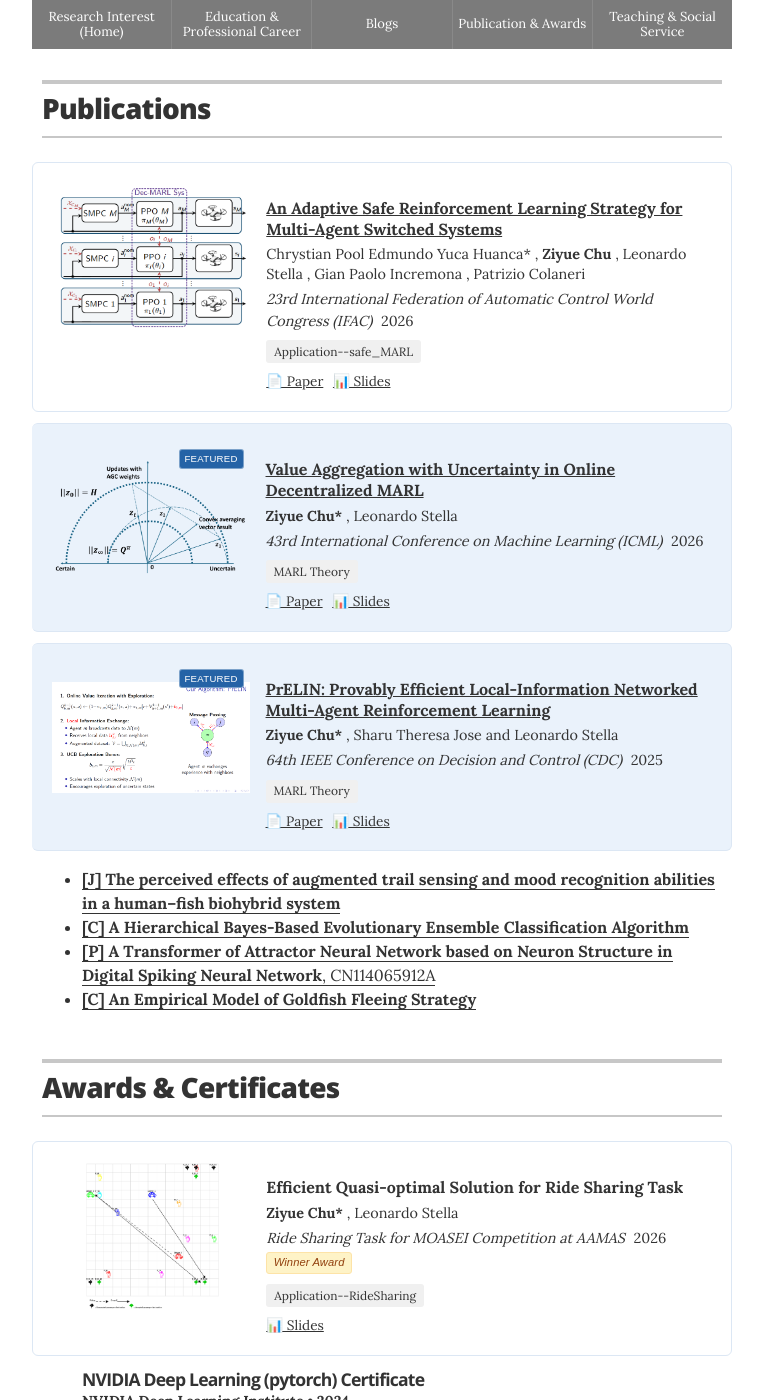
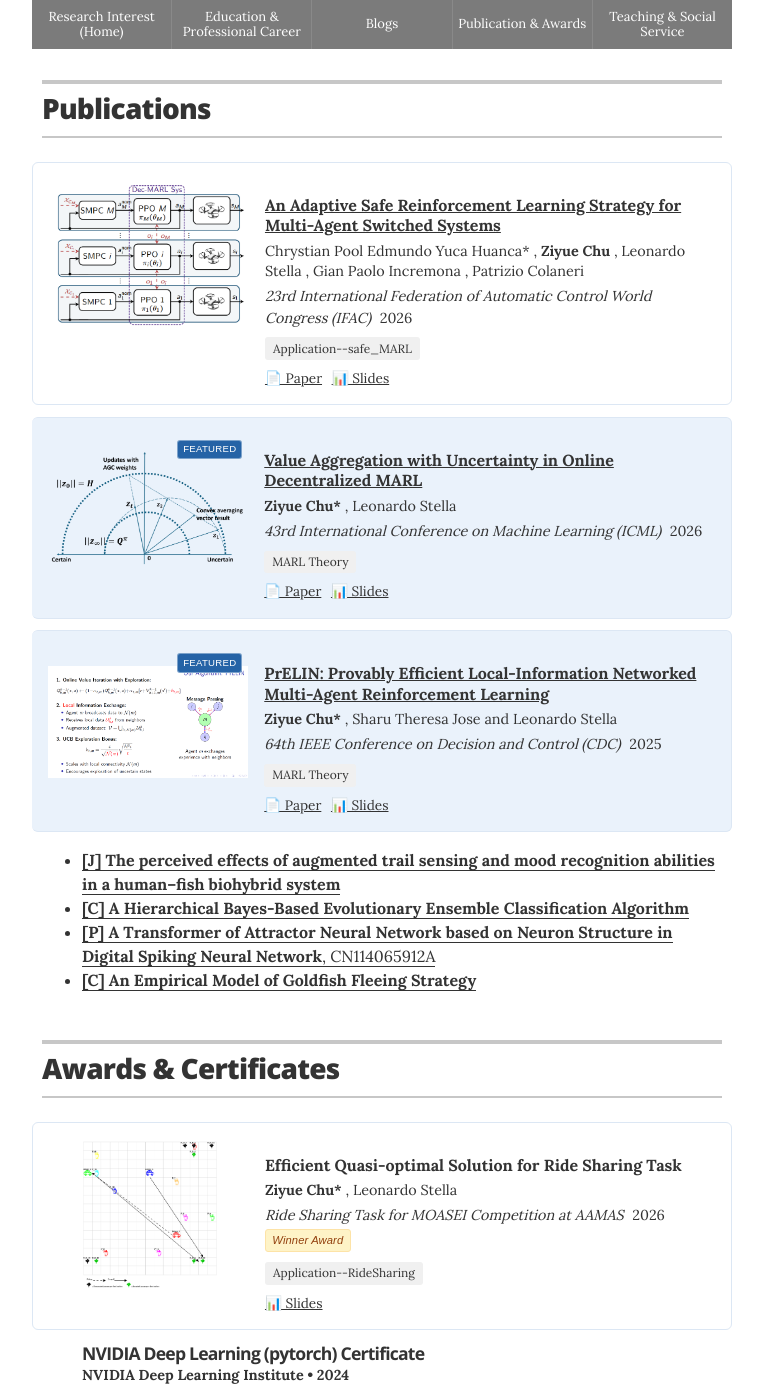
Before and after one commit to zero-cooper/zero-cooper.github.io, a Jekyll site: the page built from pubs/pubs.html, in a window 1280 px wide and 1400 px high. Shown: the whole window, without its empty margins (258-1021 px from the left). Built offline with Jekyll 4.4.1, drawn with Linux system fonts in a browser that asks for light colours.

Commit message:
Update pubs.html

```diff
--- a/pubs/pubs.html
+++ b/pubs/pubs.html
@@ -65,14 +65,14 @@
 }
 
 /* All publications */
-/* All publications */
 .publication {
   display: grid;
-  grid-template-columns: clamp(100px, 30%, 240px) minmax(0, 1fr);
+  grid-template-columns: minmax(0, 30%) minmax(0, 1fr);
   gap: 1rem;
   margin: 0 0 0.7rem 0;
-  padding: 1.2rem;
+  padding: 1rem;
 
+  /* Reduce excessive blank space */
   margin-left: -3.1rem;
   margin-right: -0.6rem;
 
@@ -82,6 +82,10 @@
   box-sizing: border-box;
 
   transition: background 0.2s ease, box-shadow 0.2s ease;
+}
+
+.publication > * {
+  min-width: 0;
 }
 
 .publication > * {
@@ -400,10 +404,12 @@
 @media screen and (max-width: 600px) {
   .publication {
     grid-template-columns: minmax(0, 1fr);
+    /*
     gap: 0.75rem;
     padding: 0.8rem;
     margin-left: -2.5rem;
-    margin-right: -0.5rem;
+    margin-right: -0.2rem;
+    */
   }
 
   .pub-image {
```
